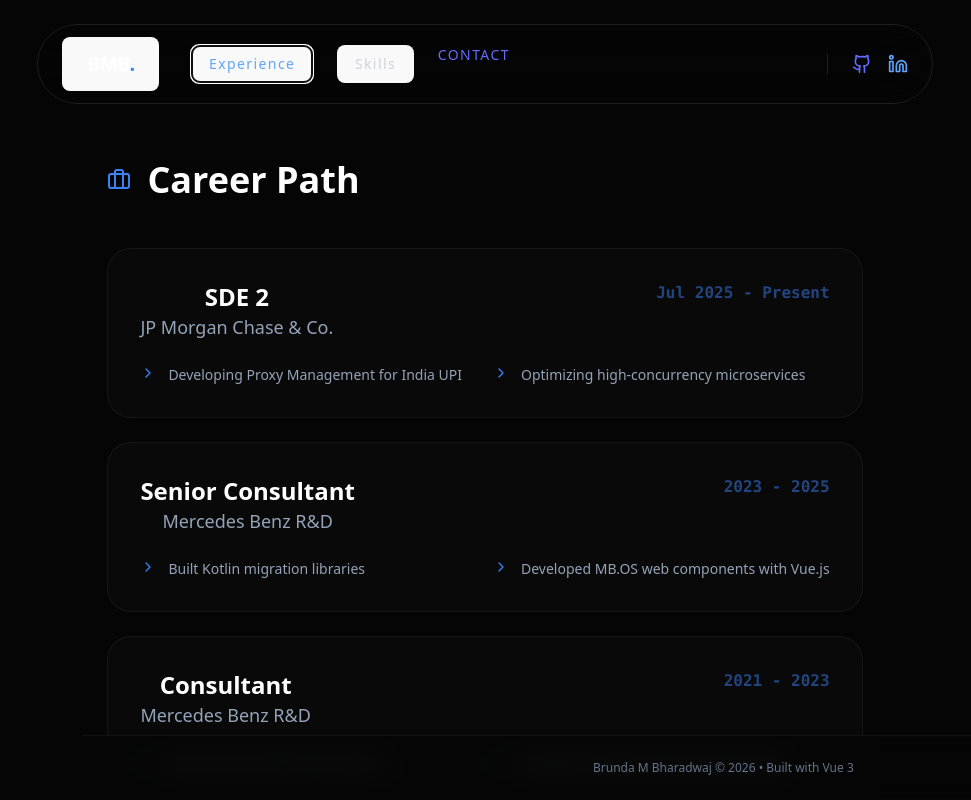
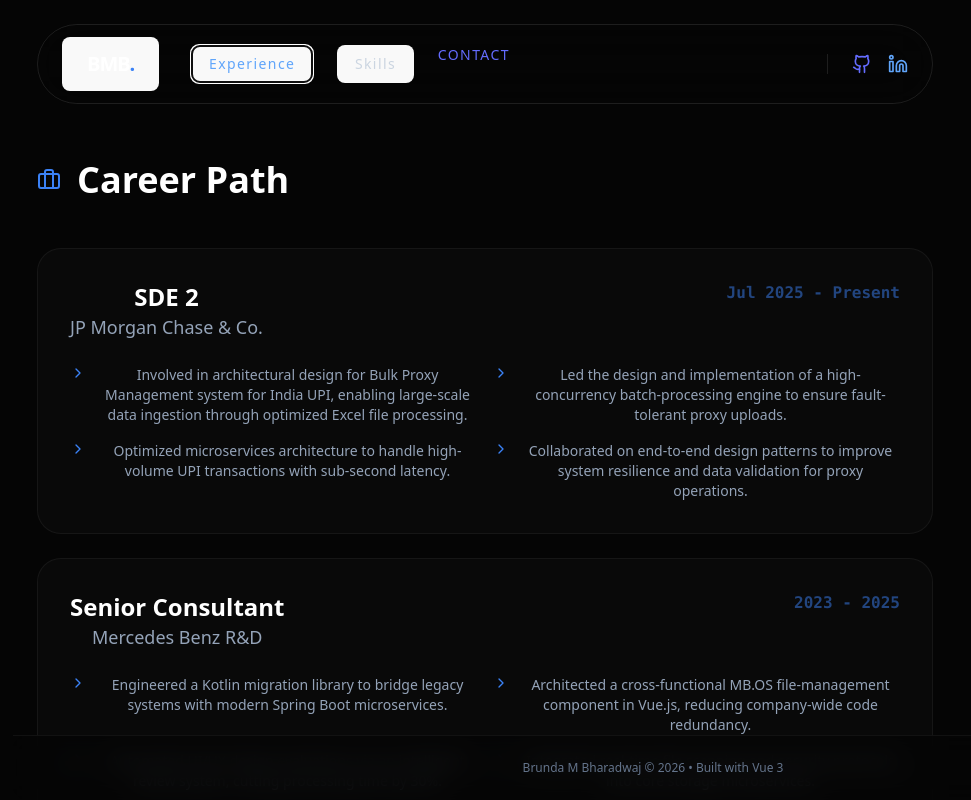
Before and after one commit to brundabharadwaj/my-portfolio, a Vue app: page / in a window 1280 px wide. Both pictures are taken after a click on the button "Experience". Shown: the top 800 px of the page, without its empty margins (155-1126 px from the left). Built offline with nearby package versions, Linux system fonts and the light colour scheme.

Commit message:
changes related to Vue

```diff
--- a/src/components/Experience.vue
+++ b/src/components/Experience.vue
@@ -3,17 +3,29 @@
 import { Briefcase, ChevronRight } from 'lucide-vue-next'
 
 const experience = [
+
   {
     company: "JP Morgan Chase & Co.",
     role: "SDE 2",
     period: "Jul 2025 - Present",
-    points: ["Developing Proxy Management for India UPI", "Optimizing high-concurrency microservices"]
+    points: [
+      "Involved in architectural design for Bulk Proxy Management system for India UPI, enabling large-scale data ingestion through optimized Excel file processing.",
+      "Led the design and implementation of a high-concurrency batch-processing engine to ensure fault-tolerant proxy uploads.",
+      "Optimized microservices architecture to handle high-volume UPI transactions with sub-second latency.",
+      "Collaborated on end-to-end design patterns to improve system resilience and data validation for proxy operations."
+    ]
   },
-  {
+ {
     company: "Mercedes Benz R&D",
     role: "Senior Consultant",
     period: "2023 - 2025",
-    points: ["Built Kotlin migration libraries", "Developed MB.OS web components with Vue.js"]
+    points: [
+      "Engineered a Kotlin migration library to bridge legacy systems with modern Spring Boot microservices.",
+      "Architected a cross-functional MB.OS file-management component in Vue.js, reducing company-wide code redundancy.",
+      "Automated UI/UX design evaluations via an intelligent review system, cutting processing time by 30%.",
+      "Integrated real-time file scanning and security protocols into core storage microservices.",
+      "Mentored junior engineers to accelerate onboarding and promote best practices in clean code."
+    ]
   },
   {
     company: "Mercedes Benz R&D",
```
